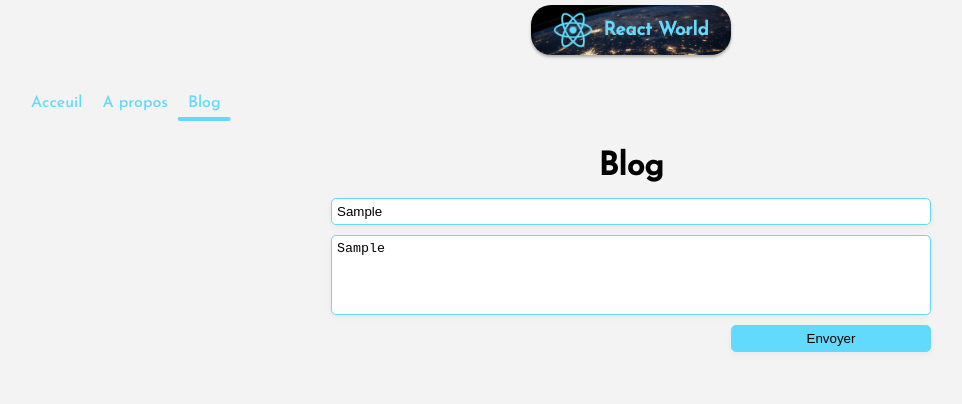
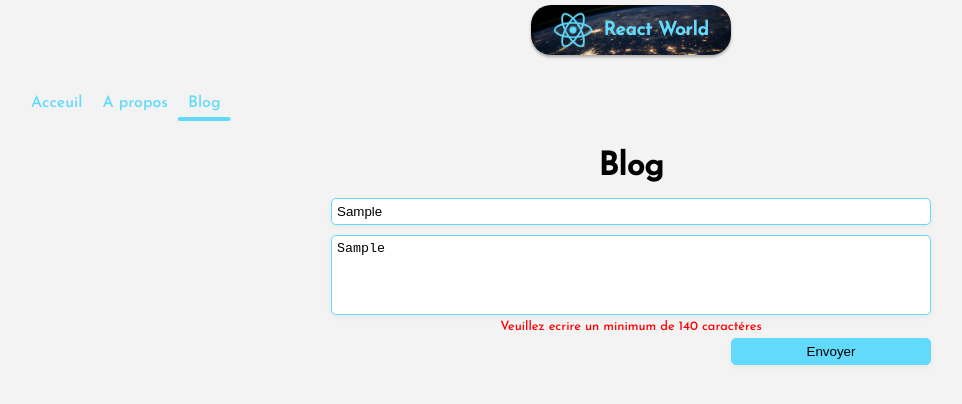
Before and after one commit to mehdi660/Cours_react_fs, a React (Create React App) app: page /blog in a window 1280 px wide. Both pictures are taken after typing "Sample", "Sample" into the empty fields and a click on the input "Envoyer". Shown: the top 404 px of the page, without its empty margins (9-971 px from the left). Built offline with nearby package versions, Linux system fonts and the light colour scheme.

Commit message:
création du message d'erreur pour le message pour le blog

```diff
--- a/src/pages/Blog.js
+++ b/src/pages/Blog.js
@@ -1,13 +1,15 @@
 import React, { useState } from "react";
 import Logo from "../components/Logo";
 import Navigation from "../components/Navigation";
+
 const Blog = () => {
   const [content, setContent] = useState("");
+  const [error, setError] = useState(false);
   const handleSubmit = (e) => {
     e.preventDefault();
 
     if (content.length < 140) {
-      alert("noo");
+      setError(true);
     }
   };
 
@@ -23,6 +25,7 @@ const Blog = () => {
           placeholder="Message"
           onChangeCapture={(e) => setContent(e.target.value)}
         ></textarea>
+        {error && <p>Veuillez ecrire un minimum de 140 caractéres</p>}
         <input type="submit" value="Envoyer" />
       </form>
       <ul></ul>
```
